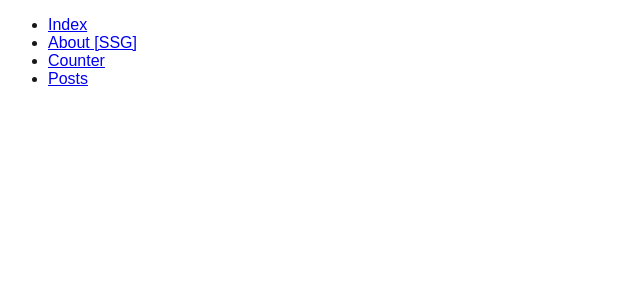
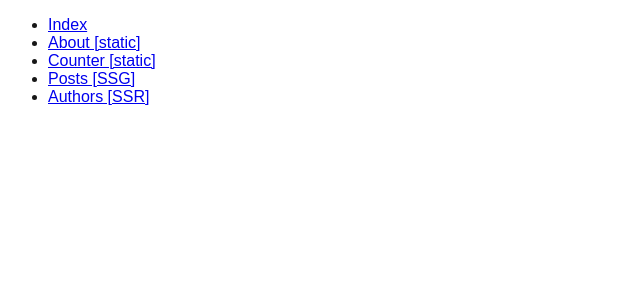
Before and after one commit to sergeymakoveev/nextjs-bootstrap, a Next.js app: page / in a window 1280 px wide. Shown: the top 300 px of the page, without its empty margins (0-640 px from the left). Built offline with nearby package versions, Linux system fonts and the light colour scheme.

Commit message:
navigation: update content

```diff
--- a/src/app/_components/navigation.component.tsx
+++ b/src/app/_components/navigation.component.tsx
@@ -9,13 +9,16 @@ export const Navigation: React.FC = () => (
         <Link href="/">Index</Link>
       </li>
       <li>
-        <Link href="/about">About [SSG]</Link>
+        <Link href="/about">About [static]</Link>
       </li>
       <li>
-        <Link href="/counter">Counter</Link>
+        <Link href="/counter">Counter [static]</Link>
       </li>
       <li>
-        <Link href="/posts">Posts</Link>
+        <Link href="/posts">Posts [SSG]</Link>
+      </li>
+      <li>
+        <Link href="/authors">Authors [SSR]</Link>
       </li>
     </ul>
   </nav>
```
